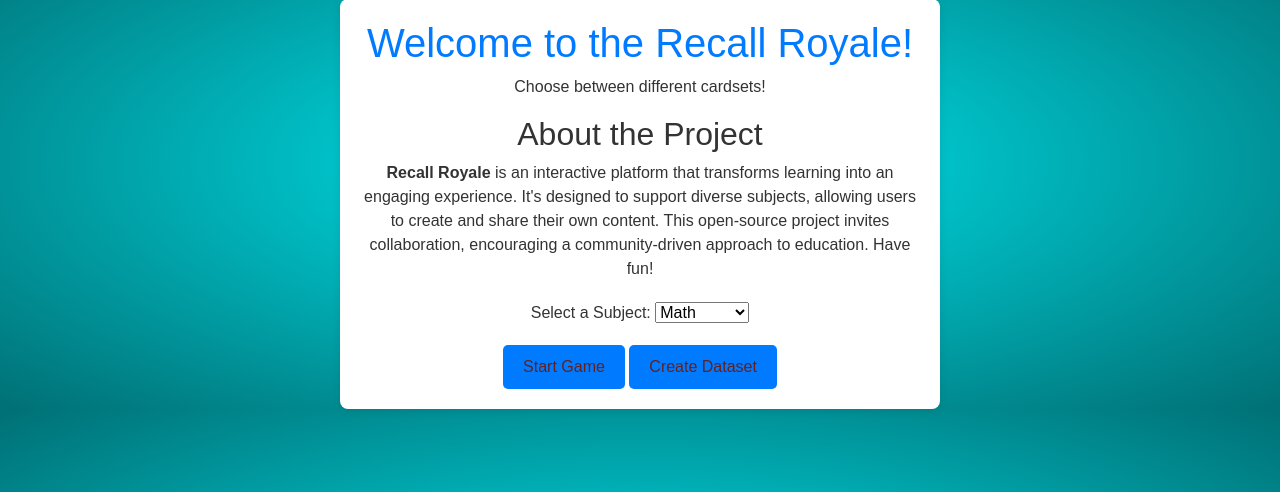
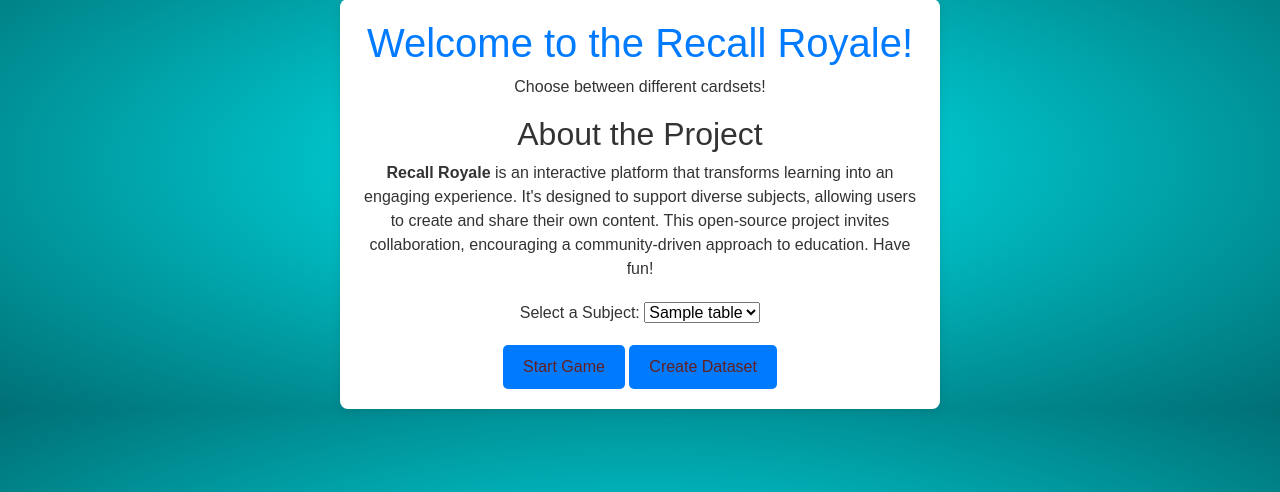
Before and after one commit to aizenbaidya/recall-royale, a Flask app: template templates/home.html in a window 1280 px wide. Shown: the part 84-576 px from the top of the page. Run offline with Flask 3, Linux system fonts and the light colour scheme; the template is opened without the code that fills it: most values are stand-ins (such as "Sample title", 1, 10 or a date in 2020).

Commit message:
Link subject table to dataset

```diff
--- a/app.py
+++ b/app.py
@@ -40,7 +40,8 @@ def create_app():
 
     @app.route('/')
     def home():
-        return render_template('home.html')
+        tables = get_all_tables()
+        return render_template('home.html', tables=tables)
 
     @app.route('/create', methods=['GET', 'POST'])
     def create():
--- a/templates/home.html
+++ b/templates/home.html
@@ -18,10 +18,9 @@
     <div class="subject-selection">
         <label for="Dataset">Select a Subject:</label>
         <select id="subjects">
-            <option value="math">Math</option>
-            <option value="science">Science</option>
-            <option value="history">History</option>
-            <option value="language">Language</option>
+            {% for table in tables %}
+            <option value="{{ table }}">{{ table }}</option>
+            {% endfor %}
         </select>
     </div>
 
--- a/templates/play.html
+++ b/templates/play.html
@@ -8,6 +8,7 @@
 {% block body %}
 <div class="flashcard">
     <div class="flashcard-inner" id="flashcard">
+
         <div class="flashcard-front">
             1+1
         </div>
```
